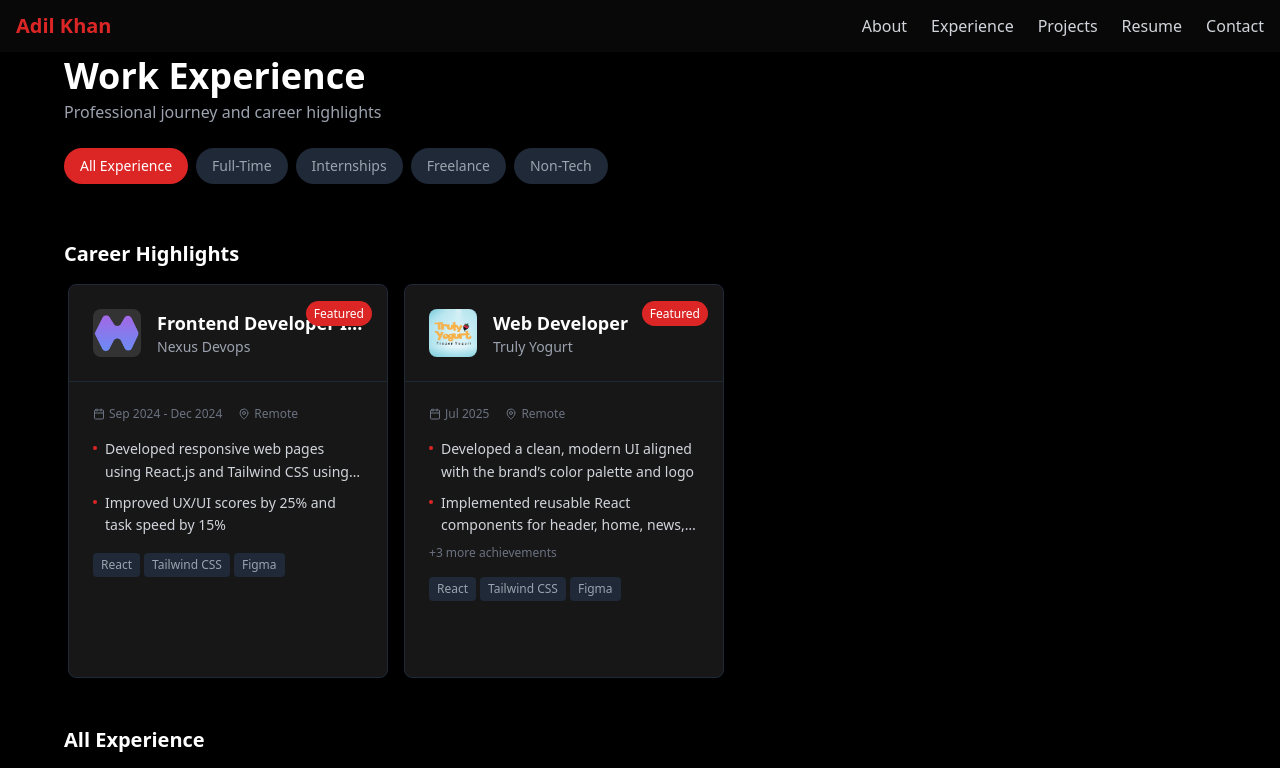
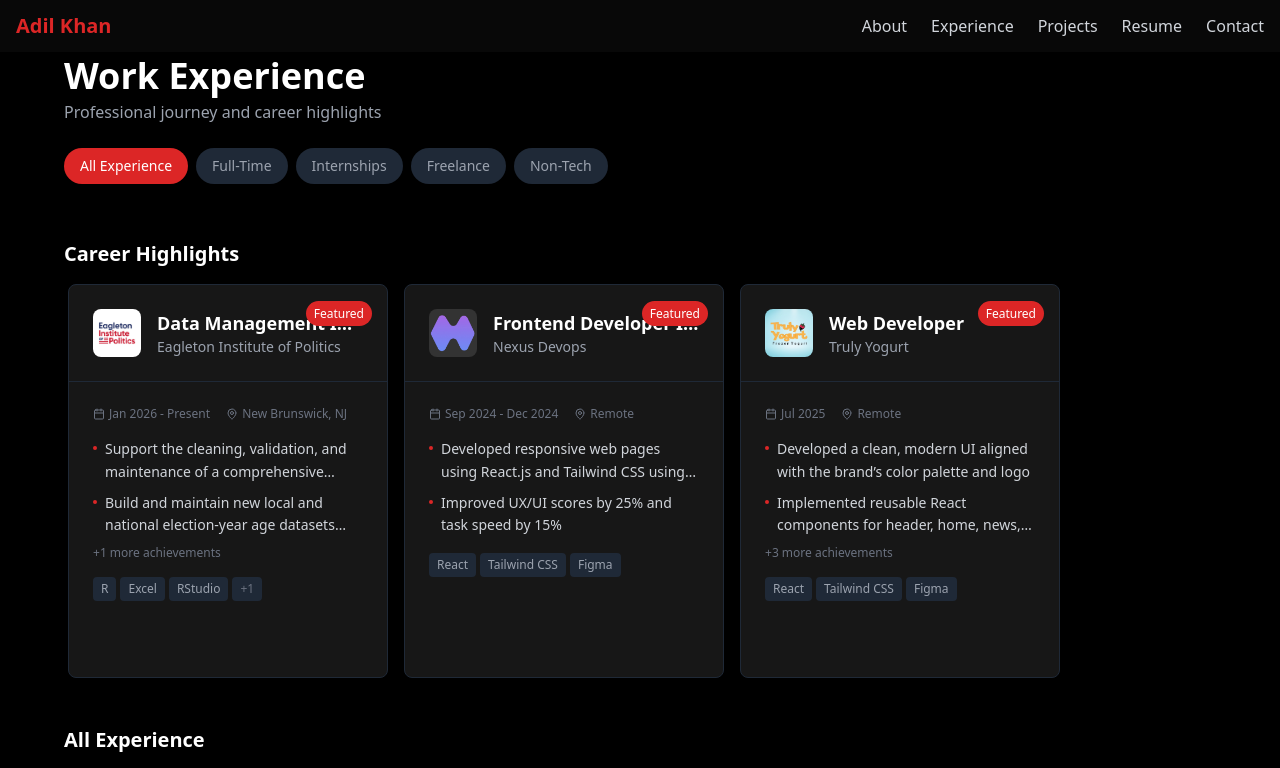
Before and after one commit to adil-w-khan/new-portfolio, a React (Vite) app: page /experience in a window 1280 px wide. Shown: the top 768 px of the page. Built offline with nearby package versions, Linux system fonts and the light colour scheme.

Commit message:
add new experience

```diff
--- a/src/data/experience.js
+++ b/src/data/experience.js
@@ -1,6 +1,27 @@
 // src/data/experience.js
 
 const experience = [
+  {
+  id: "exp4",
+  role: "Data Management Intern",
+  company: "Eagleton Institute of Politics",
+  logo: "/assets/eagleton.jpg", // Optional
+  location: "New Brunswick, NJ",
+  dates: "Jan 2026 - Present",
+  type: "internship", // "fulltime", "internship", "freelance"
+  featured: true, // Optional, for featured experiences
+  details: "As a data management intern at the Eagleton Institute of Politics, I supported the cleaning, validation, and maintenance of a comprehensive database tracking the ages of state and national elected officials across multiple election cycles for the Young Elected Leaders Project.",
+  bullets: [
+    "Support the cleaning, validation, and maintenance of a comprehensive database tracking the ages of state and national elected officials across multiple election cycles for the Young Elected Leaders Project.",
+    "Build and maintain new local and national election-year age datasets through source verification and cross-referencing.",
+    "Assist in developing data-driven webpages through RStudio and WordPress, and research requests by collaborating with Eagleton staff."
+  ],
+  techStack: ["R", "Excel", "RStudio", "WordPress"],
+  links: {
+    website: "https://nexusdevops.com",
+    //github: "https://github.com/repo" // Optional
+  }
+},
   {
   id: "exp1",
   role: "Frontend Developer Intern",
```
Also changed, not shown: public/assets/eagleton.jpg (added).
